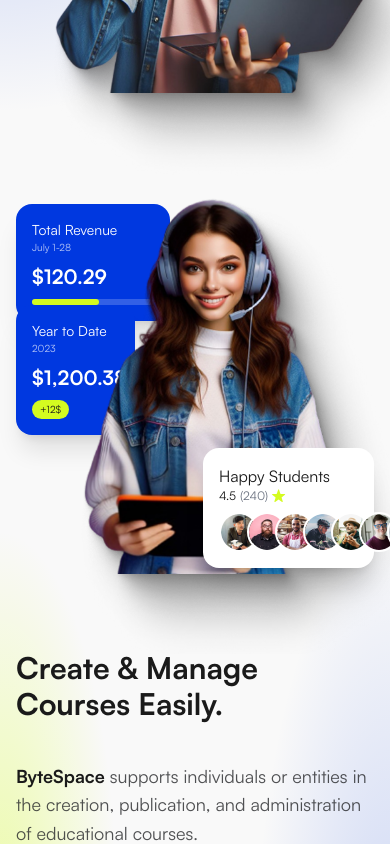
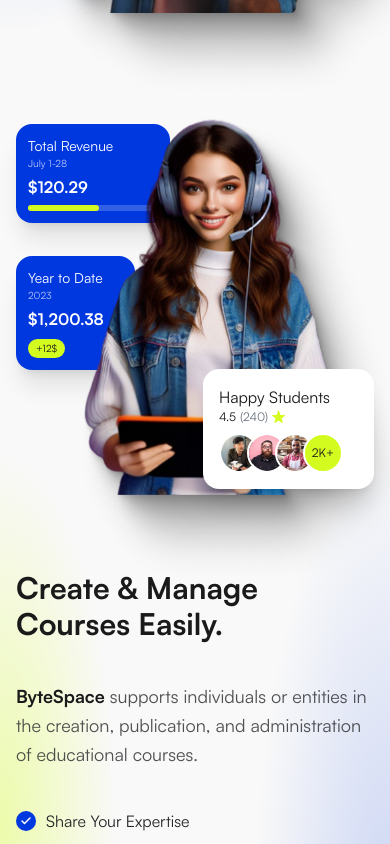
Before and after one commit to hamim-nibir/byte_space, a React (Vite) app: page / in a window 390 px wide. Shown: the part 5980-6824 px from the top of the page. Built offline with nearby package versions, Linux system fonts and the light colour scheme.

Commit message:
feat: ui issue resolved from footer and the manage section

```diff
--- a/src/components/sections/CoursesSection.tsx
+++ b/src/components/sections/CoursesSection.tsx
@@ -37,7 +37,7 @@ export function CoursesSection() {
         />
 
         {visibleCourses.length > 0 ? (
-          <ul className="mx-auto mt-12 grid max-w-[1200px] gap-6 sm:grid-cols-2 lg:grid-cols-3 lg:gap-10">
+          <ul className="mx-auto mt-12 grid max-w-[1200px] grid-cols-1 gap-6 sm:grid-cols-2 lg:grid-cols-3 lg:gap-10">
             {visibleCourses.map((course) => (
               <li key={course.id}>
                 <CourseCard course={course} />
--- a/src/components/sections/ManageSection.tsx
+++ b/src/components/sections/ManageSection.tsx
@@ -16,7 +16,7 @@ export function ManageSection() {
     >
       <Container className="grid max-w-[1264px] items-center gap-12 lg:grid-cols-2 xl:grid-cols-[621px_1fr] xl:items-start xl:gap-0">
         {/* 540 x 600 box from Figma. Every layer is a percentage of it. */}
-        <div className="relative isolate mx-auto aspect-[540/600] w-full max-w-[540px] xl:mx-0">
+        <div className="relative isolate mx-auto aspect-[540/600] w-full max-w-[540px] @container xl:mx-0">
           <MetricCard
             title="Total Revenue"
             caption="July 1-28"
@@ -29,7 +29,7 @@ export function ManageSection() {
             caption="2023"
             value="$1,200.38"
             badge="+12$"
-            className="absolute left-0 top-[25.5%] z-[5] w-[33.3%]"
+            className="absolute left-0 top-[33%] z-[5] w-[33.3%] @min-[460px]:top-[25.5%]"
           />
 
           <img
--- a/src/components/ui/AvatarStack.tsx
+++ b/src/components/ui/AvatarStack.tsx
@@ -8,6 +8,8 @@ interface AvatarStackProps {
   size?: AvatarSize
   className?: string
   extraClassName?: string
+  /** Extra classes for the avatar at `index`, e.g. to hide it when the row gets narrow. */
+  itemClassName?: (index: number) => string | undefined
 }
 
 const sizes: Record<AvatarSize, { box: string; overlap: string }> = {
@@ -16,7 +18,14 @@ const sizes: Record<AvatarSize, { box: string; overlap: string }> = {
   lg: { box: 'size-10', overlap: '-space-x-3' },
 }
 
-export function AvatarStack({ avatars, extra, size = 'sm', className, extraClassName }: AvatarStackProps) {
+export function AvatarStack({
+  avatars,
+  extra,
+  size = 'sm',
+  className,
+  extraClassName,
+  itemClassName,
+}: AvatarStackProps) {
   const { box, overlap } = sizes[size]
 
   return (
@@ -26,7 +35,7 @@ export function AvatarStack({ avatars, extra, size = 'sm', className, extraClass
           key={i}
           src={src}
           alt=""
-          className={cn('rounded-full border-2 border-white object-cover', box)}
+          className={cn('rounded-full border-2 border-white object-cover', box, itemClassName?.(i))}
         />
       ))}
       {extra && (
--- a/src/components/ui/HappyStudentsCard.tsx
+++ b/src/components/ui/HappyStudentsCard.tsx
@@ -1,11 +1,29 @@
 import { AvatarStack } from '@/components/ui/AvatarStack'
 import { FloatingCard } from '@/components/ui/FloatingCard'
 import { avatars } from '@/data/avatars'
+import { cn } from '@/lib/cn'
 import starIcon from '@/assets/icons/Star.svg'
+
+/*
+ * The card is a container, so the avatar row adapts to the card's own width
+ * (it is sized as a percentage of its parent in some layouts), not the screen's.
+ * Each avatar after the first adds ~26px to the overlapping row; the number in
+ * each class is the card content width (px) at which that avatar still fits
+ * next to the "2K+" chip. Keep this list as long as the avatar set.
+ */
+const avatarReveal = [
+  undefined,
+  'hidden @min-[92px]:block',
+  'hidden @min-[118px]:block',
+  'hidden @min-[144px]:block',
+  'hidden @min-[170px]:block',
+  'hidden @min-[196px]:block',
+  'hidden @min-[222px]:block',
+]
 
 export function HappyStudentsCard({ className }: { className?: string }) {
   return (
-    <FloatingCard className={className}>
+    <FloatingCard className={cn('@container', className)}>
       <p className="text-base font-medium leading-6">Happy Students</p>
       <p className="flex items-center gap-1 text-xs leading-4">
         4.5 <span className="text-muted">(240)</span>
@@ -17,6 +35,7 @@ export function HappyStudentsCard({ className }: { className?: string }) {
         size="lg"
         className="mt-2"
         extraClassName="bg-accent text-ink"
+        itemClassName={(i) => avatarReveal[i]}
       />
     </FloatingCard>
   )
--- a/src/components/ui/MetricCard.tsx
+++ b/src/components/ui/MetricCard.tsx
@@ -9,12 +9,13 @@ interface MetricCardProps {
   className?: string
 }
 
+/* Sized for a parent that is a container (@container): compact below 460px wide. */
 export function MetricCard({ title, caption, value, progress, badge, className }: MetricCardProps) {
   return (
-    <div className={cn('rounded-2xl bg-primary p-4 text-white shadow-xl', className)}>
+    <div className={cn('rounded-2xl bg-primary p-3 text-white shadow-xl @min-[460px]:p-4', className)}>
       <p className="text-sm">{title}</p>
       <p className="text-[10px] text-white/70">{caption}</p>
-      <p className="mt-2 text-xl font-semibold sm:text-2xl">{value}</p>
+      <p className="mt-1 text-base font-semibold @min-[460px]:mt-2 @min-[460px]:text-2xl">{value}</p>
 
       {progress !== undefined && (
         <div
@@ -23,7 +24,7 @@ export function MetricCard({ title, caption, value, progress, badge, className }
           aria-valuenow={progress}
           aria-valuemin={0}
           aria-valuemax={100}
-          className="mt-2 h-1.5 rounded-full bg-white/20"
+          className="mt-1.5 h-1.5 rounded-full bg-white/20 @min-[460px]:mt-2"
         >
           <div
             className="h-full rounded-full bg-accent"
--- a/src/components/ui/NewsletterForm.tsx
+++ b/src/components/ui/NewsletterForm.tsx
@@ -44,7 +44,7 @@ export function NewsletterForm({ className }: { className?: string }) {
           />
         </div>
         <Button type="submit" className="h-[52px] px-6 text-[18px] font-medium leading-[120%]">
-          Search
+          Subscribe
         </Button>
       </div>
 
```
